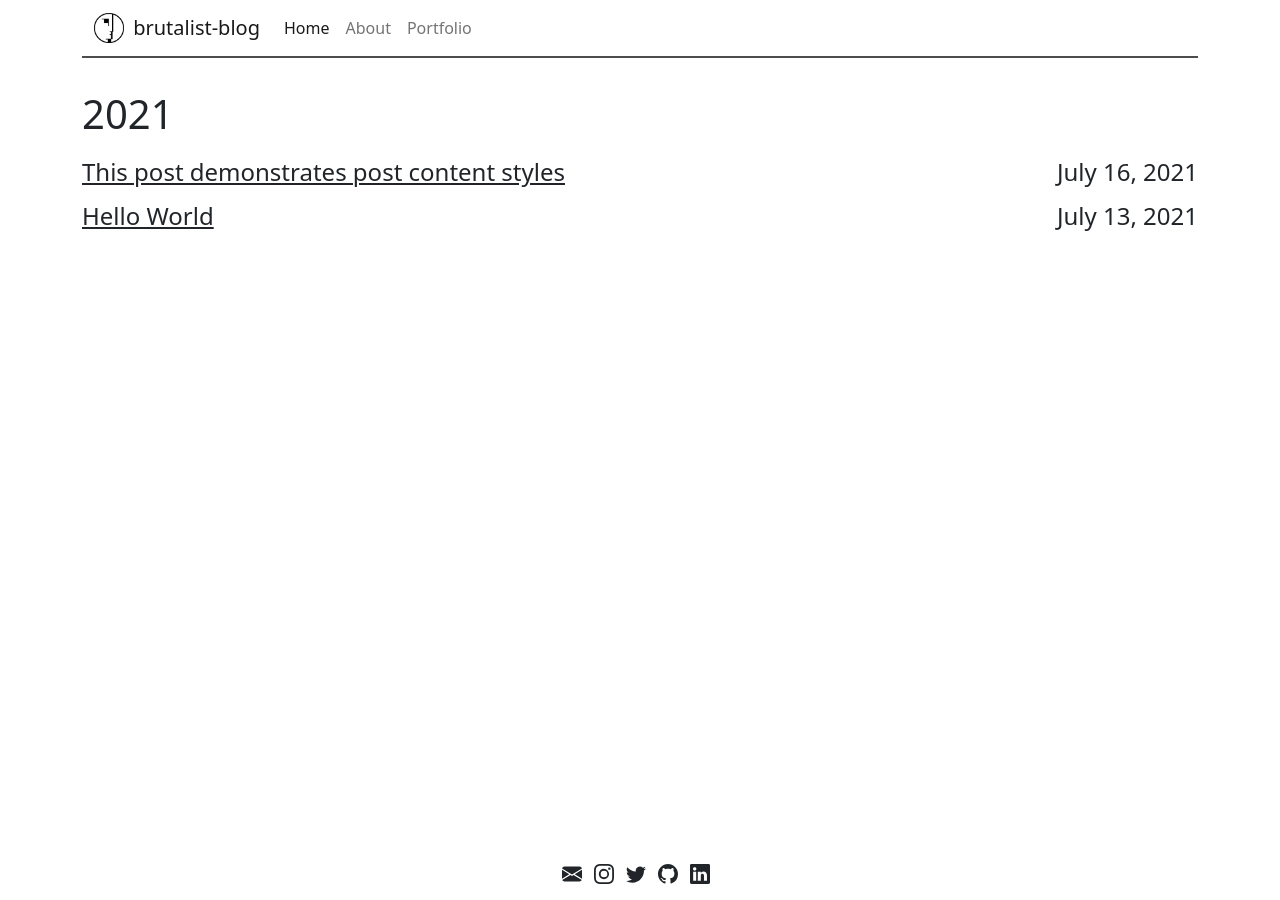
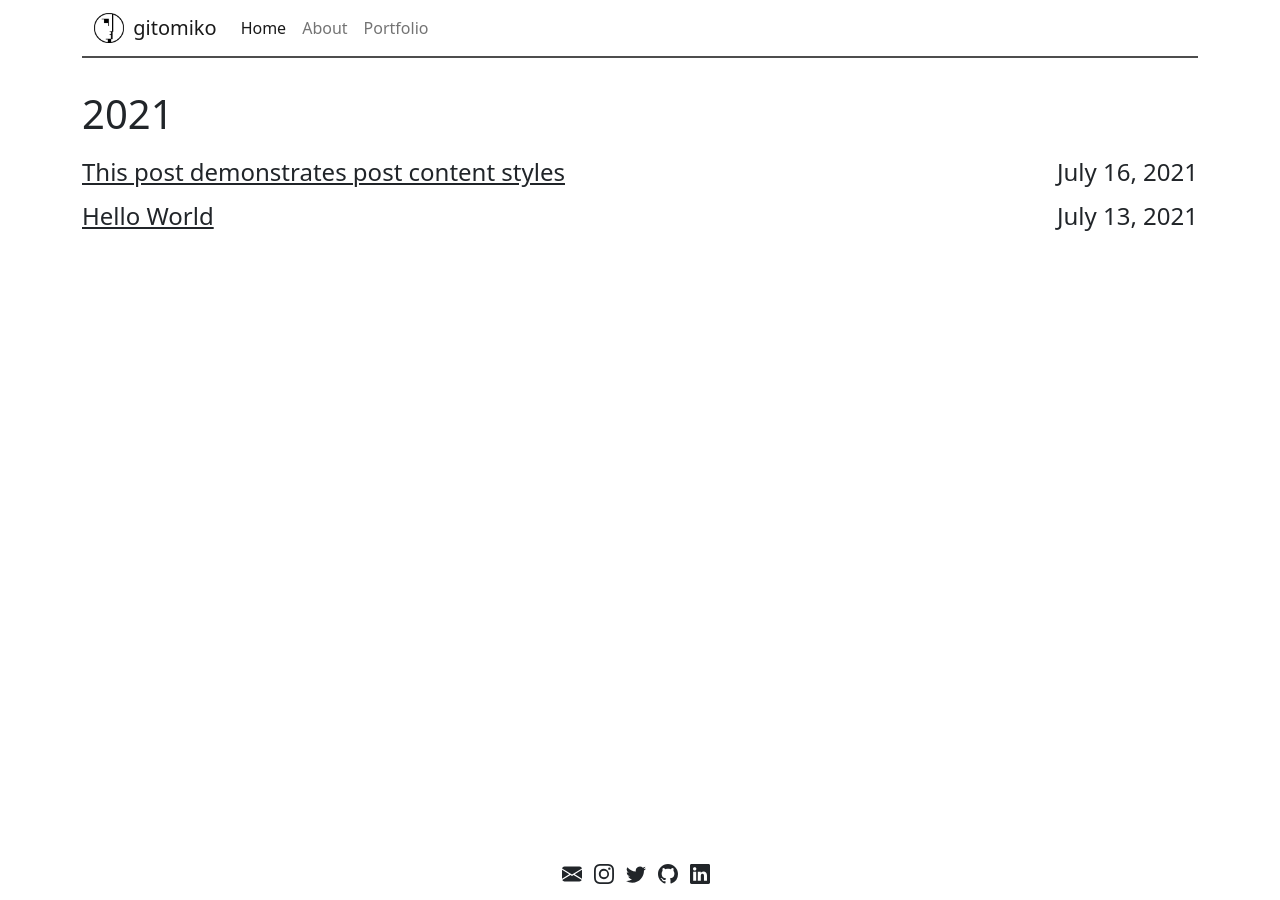
Before and after one commit to gitomiko/gitomiko.github.io, a Jekyll site: the page built from index.html, in a window 1280 px wide. Built offline with Jekyll 4.4.1, drawn with Linux system fonts in a browser that asks for light colours.

Commit message:
Edit _config.yml
editing config

```diff
--- a/_config.yml
+++ b/_config.yml
@@ -3,10 +3,10 @@
 #
 
 # Name of your site (displayed in the navbar)
-name: brutalist-blog
+name: gitomiko
 
 # Your site's title (e.g., Ben's Awesome Site, The GitHub Blog, etc.), used as part of the title tag like Home | Ben's Awesome Site.
-title: brutalist-blog
+title: gitomiko
 
 # Link to avatar in the navbar (/assets/images/avatar.png). Leave empty if no logo desired. Two avatars for light and dark mode.
 # Avatar for light mode site
@@ -21,7 +21,7 @@ tagline: Minimalistic Jekyll theme that automatically supports dark and light mo
 description: Minimalistic Jekyll theme that automatically supports dark and light modes for blogs
 
 # The full URL to your site. Note: site.github.url will be used by default.
-url:
+url: gitomiko.github.io
 
 # If you're hosting your site at a Project repository on GitHub pages
 # (http://yourusername.github.io/repository-name)
```
Also changed, not shown: assets/images/favicon.ico (deleted).
